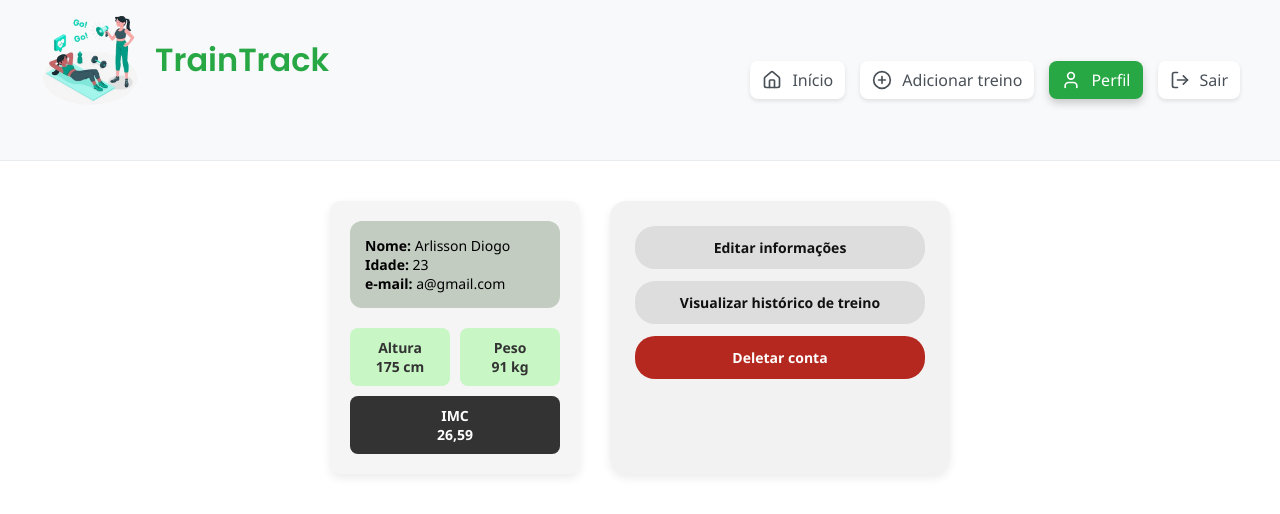
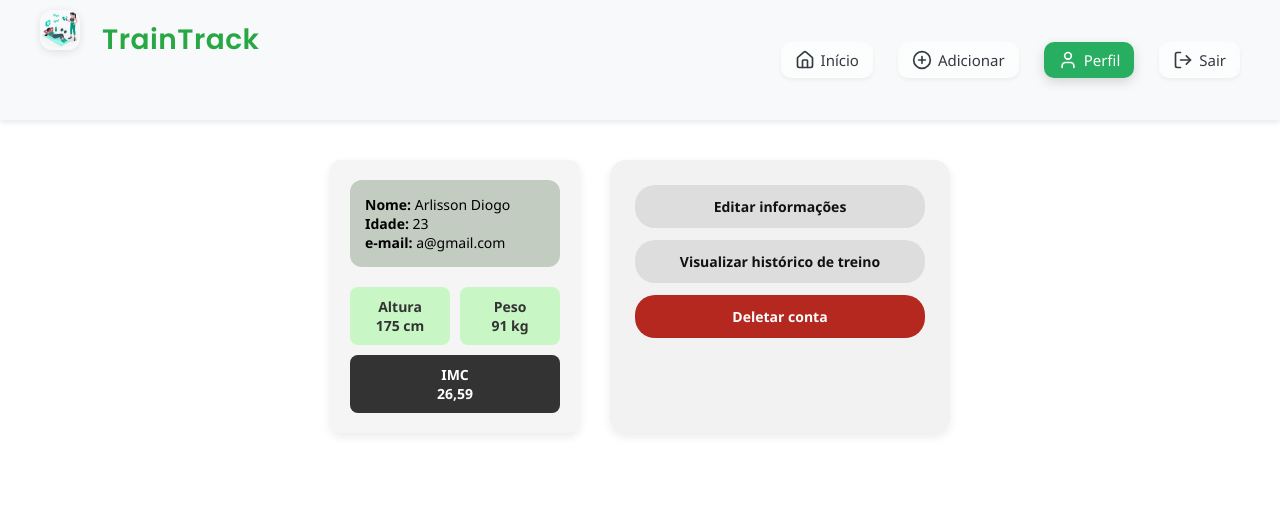
Before and after one commit to arlissondiogo/frontend-traintrack, a React (Vite) app in the folder frontend/: page /perfil in a window 1280 px wide. Shown: the top 514 px of the page. Built offline with nearby package versions, Linux system fonts and the light colour scheme.

Commit message:
fix: ajuste no header e na tela da home

```diff
--- a/frontend/src/App.jsx
+++ b/frontend/src/App.jsx
@@ -1,4 +1,10 @@
-import { BrowserRouter, Routes, Route, useLocation } from "react-router-dom";
+import {
+  BrowserRouter,
+  Routes,
+  Route,
+  useLocation,
+  Navigate,
+} from "react-router-dom";
 
 import Header from "./components/Header/Header.jsx";
 import Home from "./Pages/Home/Home.jsx";
@@ -24,6 +30,10 @@ function AppContent() {
       {!isAuthPage && <Header />}
       <main className="main-content">
         <Routes>
+          {/* Redirecionamento da raiz para login */}
+          <Route path="/" element={<Navigate to="/login" replace />} />
+
+          {/* Demais rotas */}
           <Route path="/home" element={<Home />} />
           <Route path="/adicionar" element={<AddWorkout />} />
           <Route path="/perfil" element={<Profile />} />
--- a/frontend/src/Pages/Home/Home.css
+++ b/frontend/src/Pages/Home/Home.css
@@ -2,6 +2,15 @@
   padding: 30px;
   font-family: sans-serif;
   color: #2e3d3f;
+}
+
+.loading-container {
+  display: flex;
+  justify-content: center;
+  align-items: center;
+  height: 200px;
+  font-size: 1.2rem;
+  color: #666;
 }
 
 .dashboard-section {
@@ -33,10 +42,110 @@
   box-shadow: 0 2px 4px rgba(0, 0, 0, 0.1);
 }
 
+.recent-workouts h3 {
+  margin-top: 0;
+  margin-bottom: 20px;
+  color: #1e8449;
+  font-size: 1.3rem;
+  text-align: center;
+}
+
+.no-workouts {
+  text-align: center;
+  color: #666;
+  padding: 40px 20px;
+}
+
+.no-workouts p {
+  margin: 10px 0;
+}
+
+.workouts-list {
+  display: flex;
+  flex-direction: column;
+  gap: 15px;
+}
+
 .treino-card {
   background-color: #b6e3c6;
   border-radius: 12px;
-  padding: 12px;
-  margin-bottom: 15px;
+  padding: 16px;
   font-size: 0.95rem;
+  transition: transform 0.2s ease, box-shadow 0.2s ease;
 }
+
+.treino-card:hover {
+  transform: translateY(-2px);
+  box-shadow: 0 4px 8px rgba(0, 0, 0, 0.1);
+}
+
+.treino-header {
+  display: flex;
+  justify-content: space-between;
+  align-items: center;
+  margin-bottom: 12px;
+  padding-bottom: 8px;
+  border-bottom: 1px solid rgba(30, 132, 73, 0.2);
+}
+
+.exercicio-nome {
+  margin: 0;
+  color: #1e8449;
+  font-size: 1.1rem;
+  font-weight: 600;
+}
+
+.treino-data {
+  color: #666;
+  font-size: 0.85rem;
+  background-color: rgba(255, 255, 255, 0.7);
+  padding: 4px 8px;
+  border-radius: 8px;
+}
+
+.treino-details {
+  display: flex;
+  flex-direction: column;
+  gap: 8px;
+}
+
+.detail-item {
+  display: flex;
+  justify-content: space-between;
+  align-items: center;
+  padding: 4px 0;
+}
+
+.detail-label {
+  font-weight: 500;
+  color: #333;
+  font-size: 0.9rem;
+}
+
+.detail-value {
+  font-weight: 600;
+  color: #1e8449;
+  background-color: rgba(255, 255, 255, 0.8);
+  padding: 4px 8px;
+  border-radius: 6px;
+  font-size: 0.9rem;
+}
+
+/* Responsividade */
+@media (max-width: 768px) {
+  .dashboard-section {
+    flex-direction: column;
+  }
+
+  .treino-header {
+    flex-direction: column;
+    align-items: flex-start;
+    gap: 8px;
+  }
+
+  .detail-item {
+    flex-direction: column;
+    align-items: flex-start;
+    gap: 4px;
+  }
+}
--- a/frontend/src/Pages/Login/TrainTrackLogin.jsx
+++ b/frontend/src/Pages/Login/TrainTrackLogin.jsx
@@ -27,7 +27,7 @@ function TrainTrackLogin() {
       }
 
       localStorage.setItem("token", data.token);
-      navigate("/perfil"); // depois vou trocar pra home. como eu tô testando eu deixei assim
+      navigate("/home");
     } catch {
       alert("Erro ao conectar com o servidor.");
     }
--- a/frontend/src/components/Header/Header.css
+++ b/frontend/src/components/Header/Header.css
@@ -1,86 +1,92 @@
-@import url('https://fonts.googleapis.com/css2?family=Poppins:wght@600&display=swap');
+@import url("https://fonts.googleapis.com/css2?family=Poppins:wght@500;600&display=swap");
+
+:root {
+  --verde: #27ae60;
+  --azul-claro: #69bff8;
+  --cinza-claro: #f8f9fa;
+  --cinza-escuro: #343a40;
+}
+
+* {
+  box-sizing: border-box;
+}
 
 .header {
-  background-color: #f8f9fa;
+  background-color: var(--cinza-claro);
   padding: 10px 20px;
-  border-bottom: 1px solid #e9ecef;
+  box-shadow: 0 2px 6px rgba(0, 0, 0, 0.1);
+  position: relative;
+  z-index: 999;
 }
 
 .header-inner {
+  max-width: 1200px;
+  margin: 0 auto;
   display: flex;
   align-items: center;
   justify-content: space-between;
-  max-width: 1200px;
-  margin: 0 auto;
 }
 
 .logo-container {
   display: flex;
   align-items: center;
-  gap: 10px;
+  gap: 12px;
 }
 
-.logo-container a img {
-  height: 100px;
-  width: auto;
-  display: block;
-  margin: 0;
-  vertical-align: middle;
+.logo {
+  height: 56px;
+  width: 56px;
+  object-fit: contain;
+  border-radius: 12px;
+  box-shadow: 0 2px 8px rgba(0, 0, 0, 0.1);
 }
 
 .brand {
-  font-family: 'Poppins', sans-serif;
-  font-size: 32px;
-  font-weight: 600;
+  font-family: "Poppins", sans-serif;
+  font-size: 28px;
+  font-weight: 700;
   color: #28a745;
-  margin-left: 5px;
-  line-height: normal;
+  letter-spacing: 0.5px;
+  transition: color 0.3s ease;
+}
+
+.logo-container:hover .brand {
+  color: #1e7e34;
 }
 
 .nav-bar {
   display: flex;
-  align-items: center;
 }
 
 .nav-list {
+  display: flex;
+  gap: 25px;
   list-style: none;
-  display: flex;
-  gap: 15px;
   margin: 0;
   padding: 0;
-}
-
-.nav-item {
-  display: flex;
 }
 
 .nav-link {
   display: flex;
   align-items: center;
-  gap: 5px;
+  gap: 6px;
+  font-family: "Poppins", sans-serif;
+  font-size: 15px;
   text-decoration: none;
-  color: #495057;
+  padding: 8px 14px;
+  color: var(--cinza-escuro);
+  border-radius: 10px;
   transition: all 0.3s ease;
-
-  background-color: #ffffff;
-  padding: 8px 12px;
-  border-radius: 8px;
-  box-shadow: 0 2px 4px rgba(0,0,0,0.1);
+  background: rgba(255, 255, 255, 0.6);
+  backdrop-filter: blur(8px);
+  box-shadow: 0 2px 4px rgba(0, 0, 0, 0.05);
 }
 
 .nav-link:hover,
 .nav-link.active {
-  color: #ffffff;
-  background-color: #28a745;
-  box-shadow: 0 4px 8px rgba(0,0,0,0.2);
-}
-
-.nav-icon {
-  margin-right: 5px;
-}
-
-.nav-text {
-  font-size: 16px;
+  background-color: var(--verde);
+  color: white;
+  box-shadow: 0 4px 12px rgba(0, 0, 0, 0.15);
 }
 
 .menu-btn {
@@ -88,22 +94,22 @@
   background: none;
   border: none;
   cursor: pointer;
+  color: var(--cinza-escuro);
 }
 
+/* RESPONSIVO */
 @media (max-width: 768px) {
   .nav-bar {
     position: absolute;
     top: 70px;
     left: 0;
     right: 0;
-    background-color: #f8f9fa;
+    background: var(--cinza-claro);
     flex-direction: column;
     align-items: center;
-    gap: 15px;
-    padding: 15px 0;
-    transform: translateY(-100%);
+    padding: 20px 0;
+    transform: translateY(-200%);
     transition: transform 0.3s ease-in-out;
-    z-index: 1000;
   }
 
   .nav-bar.open {
--- a/frontend/src/components/Header/Header.jsx
+++ b/frontend/src/components/Header/Header.jsx
@@ -6,48 +6,57 @@ import { NavLink } from "react-router-dom";
 const Header = () => {
   const [isMenuOpen, setIsMenuOpen] = useState(false);
 
-  const toggleMenu = () => {
-    setIsMenuOpen(!isMenuOpen);
-  };
+  const toggleMenu = () => setIsMenuOpen(!isMenuOpen);
 
   return (
     <header className="header">
       <div className="header-inner">
         <div className="logo-container">
-          <a href="../pages/home">
-            <img src="/logo-sem-fundo.png" alt="Logo" className="logo" title="Logo TrainTrack" />
+          <a href="/home">
+            <img
+              src="/logo-sem-fundo.png"
+              alt="Logo"
+              className="logo"
+              title="Logo TrainTrack"
+            />
           </a>
-          <a href="../pages/home">
+          <a href="/home">
             <h1 className="brand">TrainTrack</h1>
           </a>
         </div>
-        <button className="menu-btn" onClick={toggleMenu} aria-label="Abrir menu">
-          <Menu size={30} />
+
+        <button
+          className="menu-btn"
+          onClick={toggleMenu}
+          aria-label="Abrir menu"
+        >
+          <Menu size={28} />
         </button>
+
         <nav className={`nav-bar ${isMenuOpen ? "open" : ""}`}>
           <ul className="nav-list">
-            <li className="nav-item">
-              <NavLink to="/home" className="nav-link" aria-label="Início">
-                <Home size={20} className="nav-icon" />
-                <span className="nav-text">Início</span>
+            <li>
+              <NavLink to="/home" className="nav-link">
+                <Home size={20} />
+                <span>Início</span>
               </NavLink>
             </li>
-            <li className="nav-item">
-              <NavLink to="/adicionar" className="nav-link" aria-label="Adicionar treino">
-                <PlusCircle size={20} className="nav-icon" />
-                <span className="nav-text">Adicionar treino</span>
+            <li>
+              <NavLink to="/adicionar" className="nav-link">
+                <PlusCircle size={20} />
+                <span>Adicionar</span>
               </NavLink>
             </li>
-            <li className="nav-item">
-              <NavLink to="/perfil" className="nav-link" aria-label="Perfil e configurações">
-                <User size={20} className="nav-icon" />
-                <span className="nav-text">Perfil</span>
+            <li>
+              <NavLink to="/perfil" className="nav-link">
+                <User size={20} />
+                <span>Perfil</span>
               </NavLink>
             </li>
-            <li className="nav-item">
-              <NavLink to="/login" className="nav-link" aria-label="Sair">
-                <LogOut size={20} className="nav-icon" />
-                <span className="nav-text">Sair</span>
+            <li>
+              <NavLink to="/login" className="nav-link">
+                <LogOut size={20} />
+                <span>Sair</span>
               </NavLink>
             </li>
           </ul>
--- a/frontend/src/components/ProgressaoCharts/ProgressoChart.jsx
+++ b/frontend/src/components/ProgressaoCharts/ProgressoChart.jsx
@@ -22,7 +22,7 @@ const ProgressoChart = ({ progresso, volume }) => {
       {
         label: "Volume (kg)",
         data: volume.map((d) => d.volumeTotal),
-        backgroundColor: "#69bff8",
+        backgroundColor: "#27ae60",
       },
     ],
   };
```
Also changed, not shown: frontend/src/Pages/Home/Home.jsx (+57 -16 lines).
